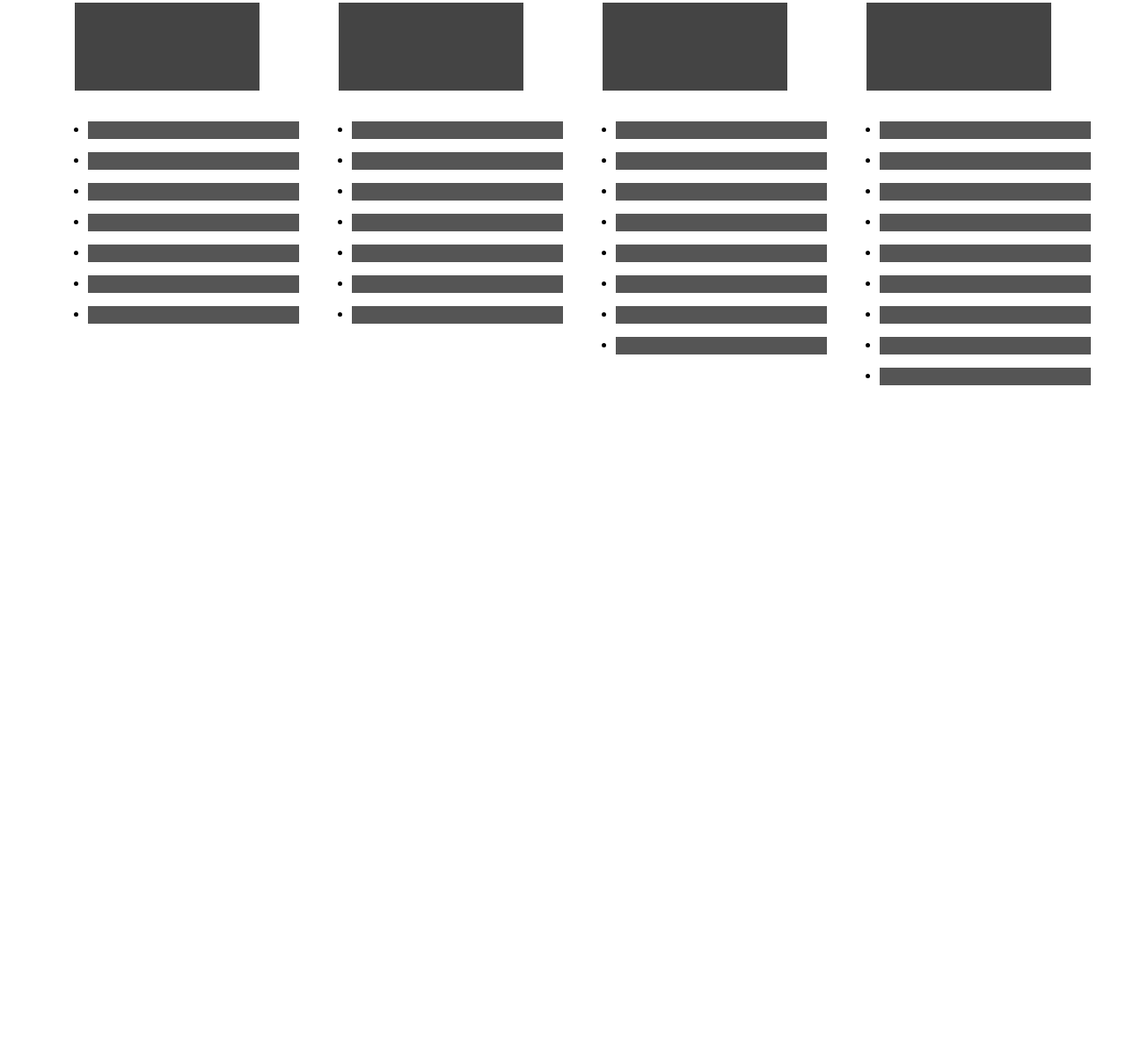
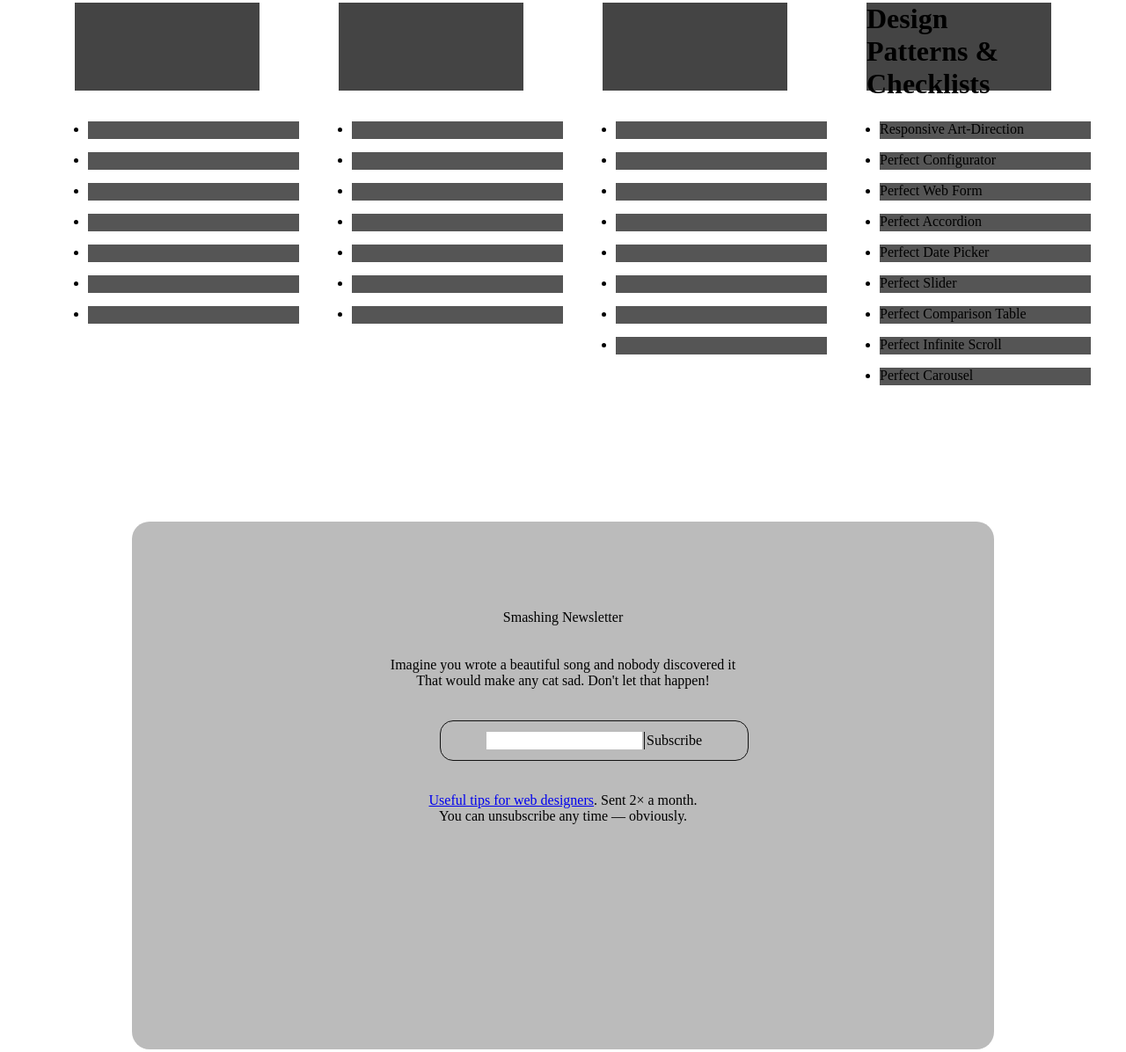
Before and after one commit to newcoder171/smashing-design, a plain HTML site: page index.html in a window 1280 px wide. Shown: the part 7189-8385 px from the top of the page at 88% size. Before the commit the page ends 7882 px from the top, so only its background shows below. Drawn offline with Linux system fonts and the light colour scheme.

Commit message:
last-box and its elements

```diff
--- a/css/main.css
+++ b/css/main.css
@@ -350,3 +350,30 @@ div #box-two{
     height: 20px;
     width: 80%;
 }
+
+.last-box{
+
+}
+
+.within{
+  border-radius: 20px;
+  margin-top: -100px;
+  margin-left: 150px;
+  margin-right: 150px;
+  margin-bottom: 100px;
+  background-color: #bbb;
+  text-align: center;
+  height: 600px;
+}
+
+table{
+  margin-left: 350px;
+  padding: 10px 50px;
+  border-radius: 15px;
+  border: 1px solid #111;
+}
+
+input{
+  height: 20px;
+  border: none;
+}
--- a/index.html
+++ b/index.html
@@ -270,21 +270,44 @@
             </ul>
         </div>
         <div class="guides-items">
-            <h1></h1>
-            <ul>
-                <li></li>
-                <li></li>
-                <li></li>
-                <li></li>
-                <li></li>
-                <li></li>
-                <li></li>
-                <li></li>
-                <li></li>
-            </ul>
+          <h1>Design Patterns & Checklists</h1>
+          <ul>
+              <li>Responsive Art-Direction</li>
+              <li>Perfect Configurator</li>
+              <li>Perfect Web Form</li>
+              <li>Perfect Accordion</li>
+              <li>Perfect Date Picker</li>
+              <li>Perfect Slider</li>
+              <li>Perfect Comparison Table</li>
+              <li>Perfect Infinite Scroll</li>
+              <li>Perfect Carousel</li>
+          </ul>
         </div>
     </div>
     <div class="clear"></div>
+
+    <div class="last-box">
+
+      <div class="within">
+        <br><br>
+        <p>Smashing Newsletter</p><br><br>
+        <p>Imagine you wrote a beautiful song and nobody discovered it <br> That would make any cat sad. Don't let that happen!</p>
+        <br><br>
+        <table>
+          <tr>
+            <td><input type="email" name="Subscribe" value=""></td>
+            <td style="background-color: #111; width: 1px;"></td>
+            <td>Subscribe</td>
+          </tr>
+        </table>
+        <br><br>
+        <p><a href="#">Useful tips for web designers</a>. Sent 2× a month. <br>You can unsubscribe any time — obviously.</p>
+
+      </div>
+
+
+    </div>
+
 
 
 </body>
```
